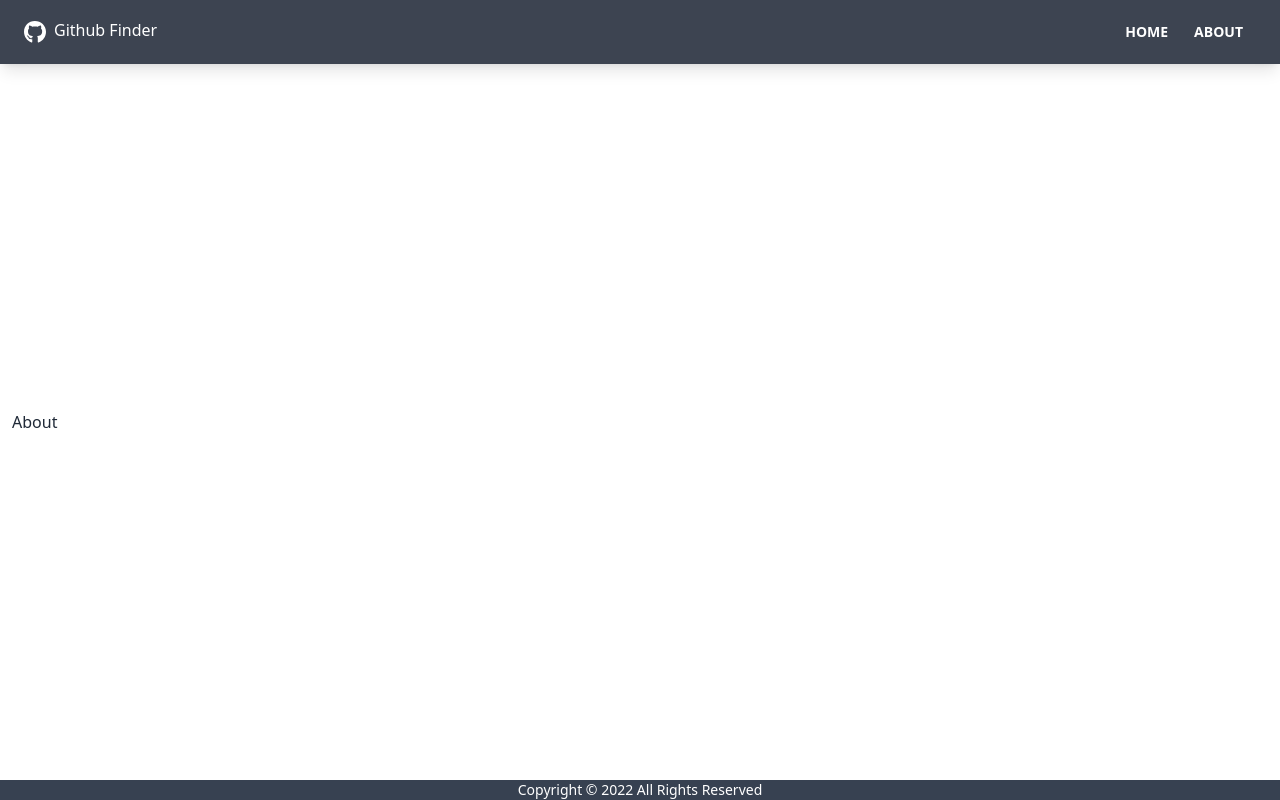
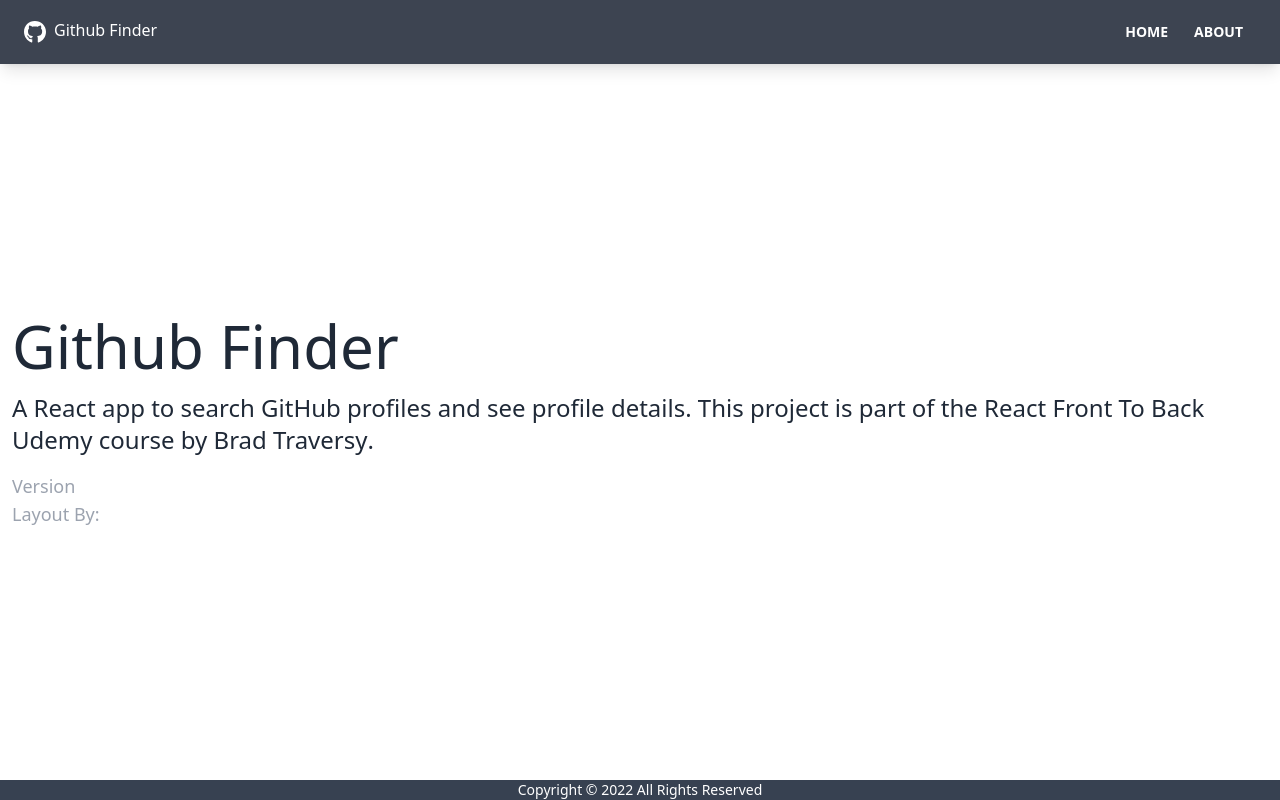
Before and after one commit to NicholasLoren/github-finder, a React (Create React App) app: page /about in a window 1280 px wide. Built offline with nearby package versions, Linux system fonts and the light colour scheme.

Commit message:
Added a environment with token

```diff
--- a/src/pages/About.jsx
+++ b/src/pages/About.jsx
@@ -1,5 +1,31 @@
 const About = () => {
-  return <div>About</div>;
+  return (
+    <>
+      <h1 className="text-6xl mb-4">Github Finder</h1>
+      <p className="mb-4 text-2xl font-light">
+        A React app to search GitHub profiles and see profile details. This
+        project is part of the
+        <a href="https://www.udemy.com/course/modern-react-front-to-back/">
+          {" "}
+          React Front To Back
+        </a>{" "}
+        Udemy course by
+        <strong>
+          <a href="https://traversymedia.com"> Brad Traversy</a>
+        </strong>
+        .
+      </p>
+      <p className="text-lg text-gray-400">
+        Version <span className="text-white">1.0.0</span>
+      </p>
+      <p className="text-lg text-gray-400">
+        Layout By:
+        <a className="text-white" href="https://twitter.com/hassibmoddasser">
+          Hassib Moddasser
+        </a>
+      </p>
+    </>
+  );
 };
 
 export default About;
--- a/src/pages/NotFound.jsx
+++ b/src/pages/NotFound.jsx
@@ -1,5 +1,19 @@
+import { FaHome } from "react-icons/fa";
+import { Link } from "react-router-dom";
+
 const NotFound = () => {
-  return <div>Not Found</div>;
+  return (
+    <div className="hero">
+      <div className="max-w-lg">
+        <h1 className="text-8xl font-bold mb-8">Oops!</h1>
+        <p className="text-5xl mb-8">404- Page not found</p>
+        <Link to="/" className="btn btn-primary btn-lg">
+          <FaHome className="mr-2" />
+          Back to home
+        </Link>
+      </div>
+    </div>
+  );
 };
 
 export default NotFound;
```
Also changed, not shown: 1 other file (tests, documents, lock files or other folders).
